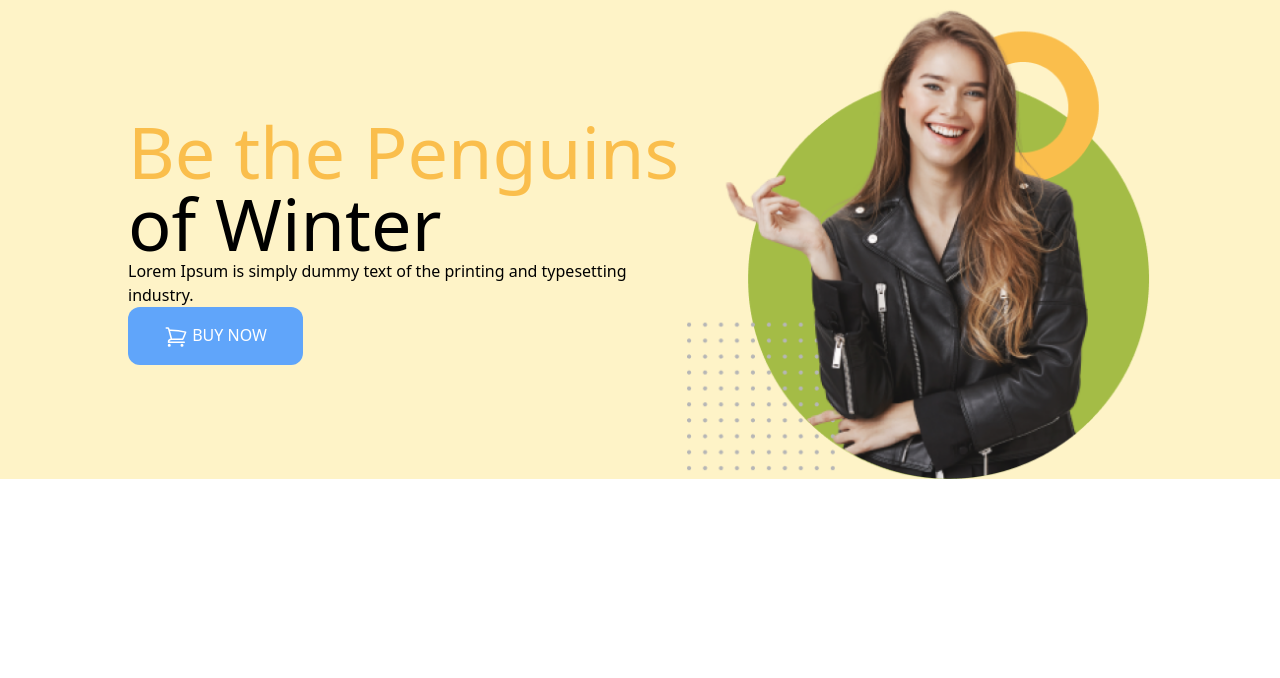
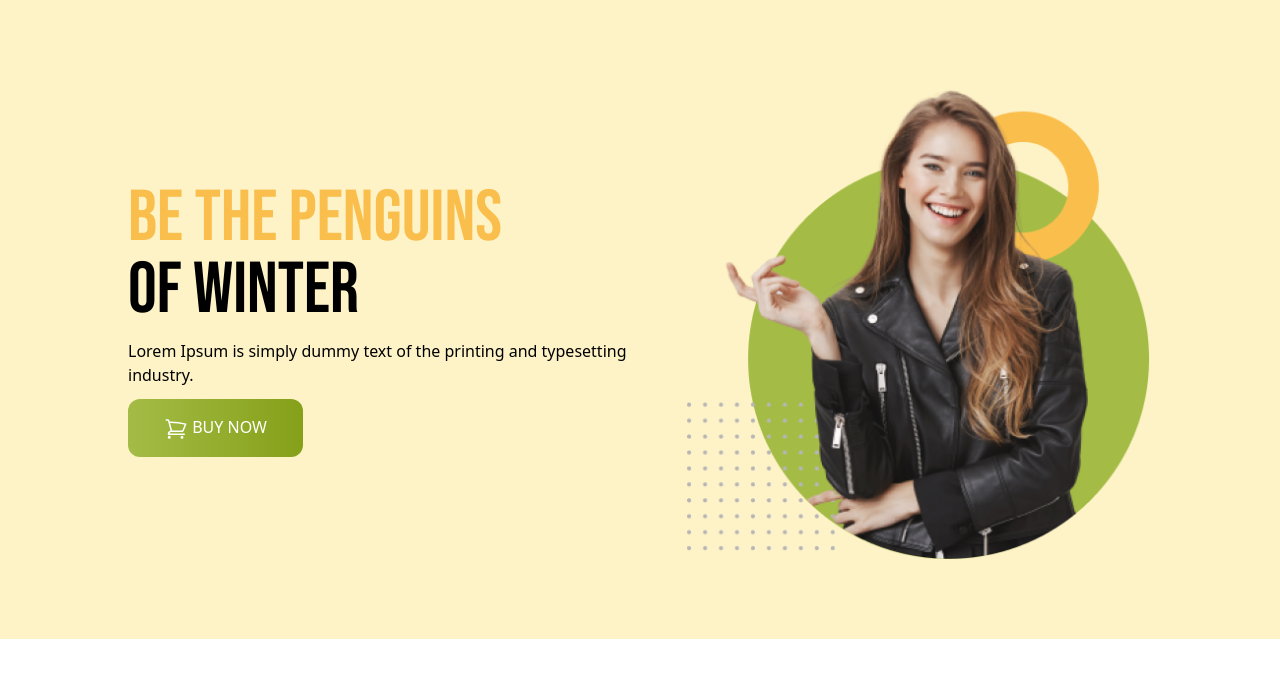
Before and after one commit to NizamUddin07/penguin-fashion, a plain HTML site: page index.html in a window 1280 px wide. Drawn offline with nearby package versions, Linux system fonts and the light colour scheme.

Commit message:
resposive added for banner

```diff
--- a/index.html
+++ b/index.html
@@ -5,18 +5,29 @@
     <meta name="viewport" content="width=device-width, initial-scale=1.0">
     <script src="https://cdn.tailwindcss.com"></script>
     <title>Document</title>
+    <link rel="preconnect" href="https://fonts.googleapis.com">
+    <link rel="preconnect" href="https://fonts.gstatic.com" crossorigin>
+    <link href="https://fonts.googleapis.com/css2?family=Bebas+Neue&display=swap" rel="stylesheet">
+    <style>
+       .bebas-neue-regular {
+        font-family: "Bebas Neue", sans-serif;
+        font-weight: 400;
+        font-style: normal;
+}
+
+    </style>
 </head>
 <body>
 
-    <header class="bg-amber-100 px-32">
-        <div class="flex justify-between items-center">
-            <div>
-                <h1 class="text-7xl"><span class="text-[#FABE4C]">Be the Penguins</span><br>
+    <header class="bg-amber-100 md:px-32 px-4 py-20">
+        <div class="flex  flex-col md:flex-row justify-between items-center">
+            <div class="space-y-3">
+                <h1 class="text-7xl bebas-neue-regular"><span class="text-[#FABE4C]">Be the Penguins</span><br>
                     of Winter</h1>
 
                     <p>Lorem Ipsum is simply dummy text of the printing
                     and typesetting industry.</p>
-                    <button class="px-9 py-4 bg-blue-400  color rounded-xl uppercase text-white font-medium inline-block">
+                    <button class="px-9 py-4 bg-gradient-to-r from-[#A4BC46] to-[#85A019]  color rounded-xl uppercase text-white font-medium inline-block">
                         <svg xmlns="http://www.w3.org/2000/svg" fill="none" viewBox="0 0 24 24" stroke-width="1.5" stroke="currentColor" class="size-6 inline-block">
                         <path stroke-linecap="round" stroke-linejoin="round" d="M2.25 3h1.386c.51 0 .955.343 1.087.835l.383 1.437M7.5 14.25a3 3 0 0 0-3 3h15.75m-12.75-3h11.218c1.121-2.3 2.1-4.684 2.924-7.138a60.114 60.114 0 0 0-16.536-1.84M7.5 14.25 5.106 5.272M6 20.25a.75.75 0 1 1-1.5 0 .75.75 0 0 1 1.5 0Zm12.75 0a.75.75 0 1 1-1.5 0 .75.75 0 0 1 1.5 0Z" />
                         </svg>
```
